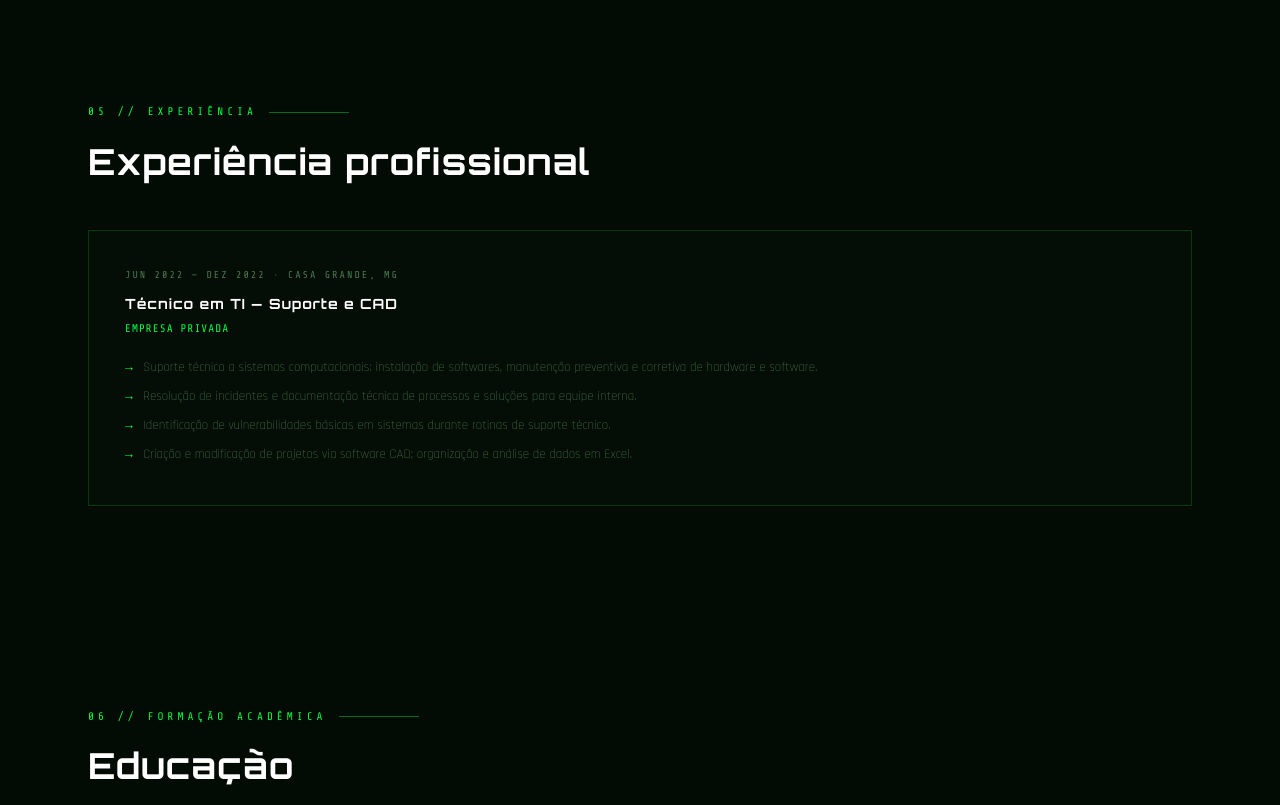
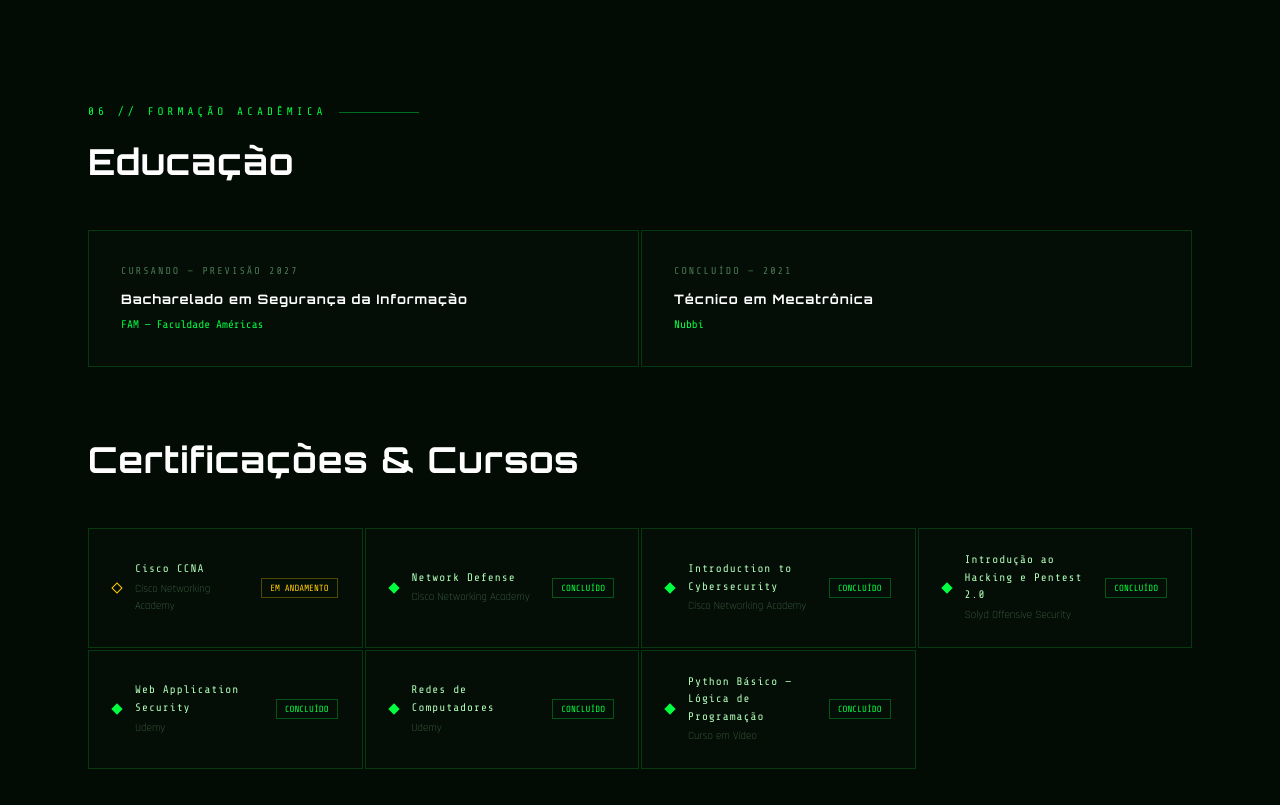
Before and after one commit to DevRaone/Portf-lio_-Raone, a plain HTML site: page index.html in a window 1280 px wide. Shown: the part 3939-4744 px from the top of the page. Drawn offline with nearby package versions, Linux system fonts and the light colour scheme.

Commit message:
Update index.html

```diff
--- a/index.html
+++ b/index.html
@@ -379,22 +379,7 @@
   </div>
 </section>
 
-<!-- EXPERIÊNCIA -->
-<section id="exp">
-  <div class="section-label">05 // EXPERIÊNCIA</div>
-  <h2 class="section-title">Experiência profissional</h2>
-  <div class="exp-item">
-    <div class="exp-meta">JUN 2022 — DEZ 2022 · CASA GRANDE, MG</div>
-    <div class="exp-title">Técnico em TI — Suporte e CAD</div>
-    <div class="exp-company">EMPRESA PRIVADA</div>
-    <ul class="exp-list">
-      <li>Suporte técnico a sistemas computacionais: instalação de softwares, manutenção preventiva e corretiva de hardware e software.</li>
-      <li>Resolução de incidentes e documentação técnica de processos e soluções para equipe interna.</li>
-      <li>Identificação de vulnerabilidades básicas em sistemas durante rotinas de suporte técnico.</li>
-      <li>Criação e modificação de projetos via software CAD; organização e análise de dados em Excel.</li>
-    </ul>
-  </div>
-</section>
+
 
 <!-- FORMAÇÃO -->
 <section id="formacao">
```
